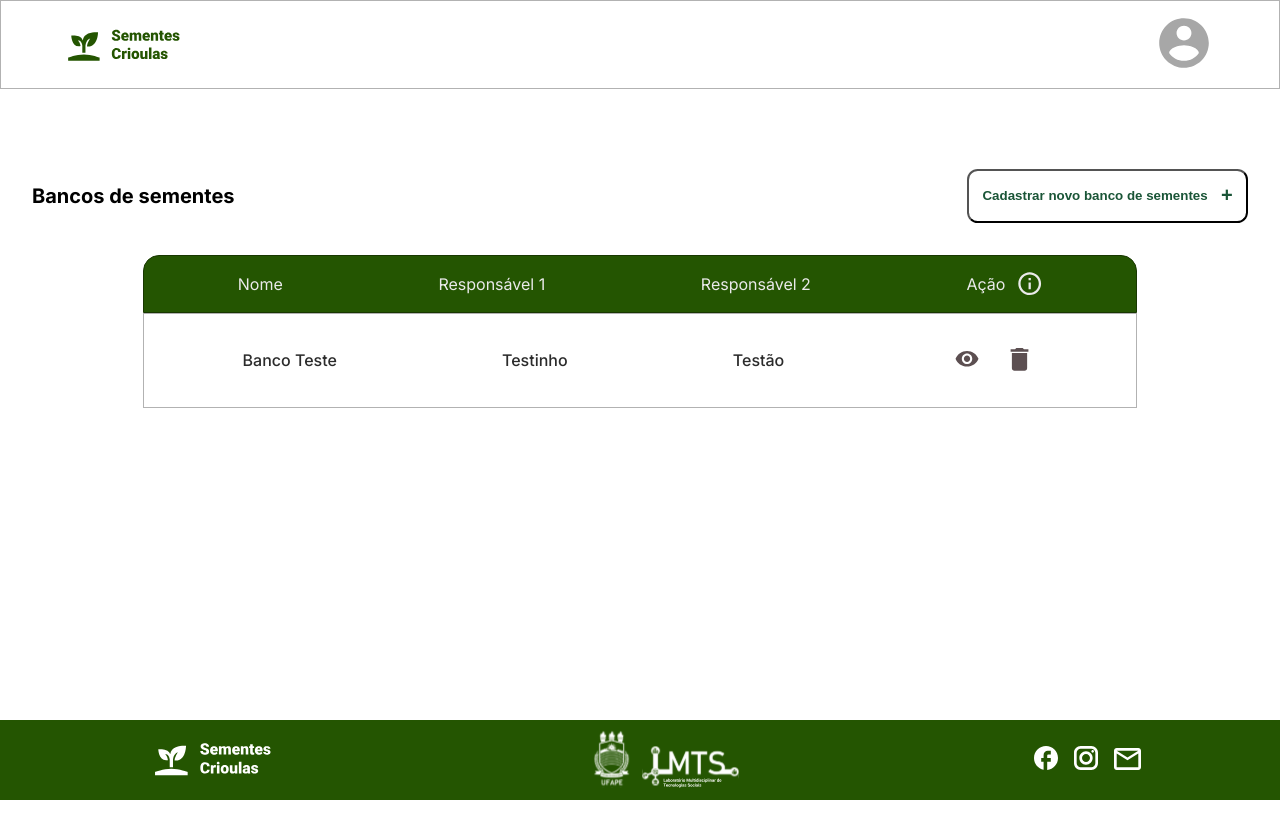
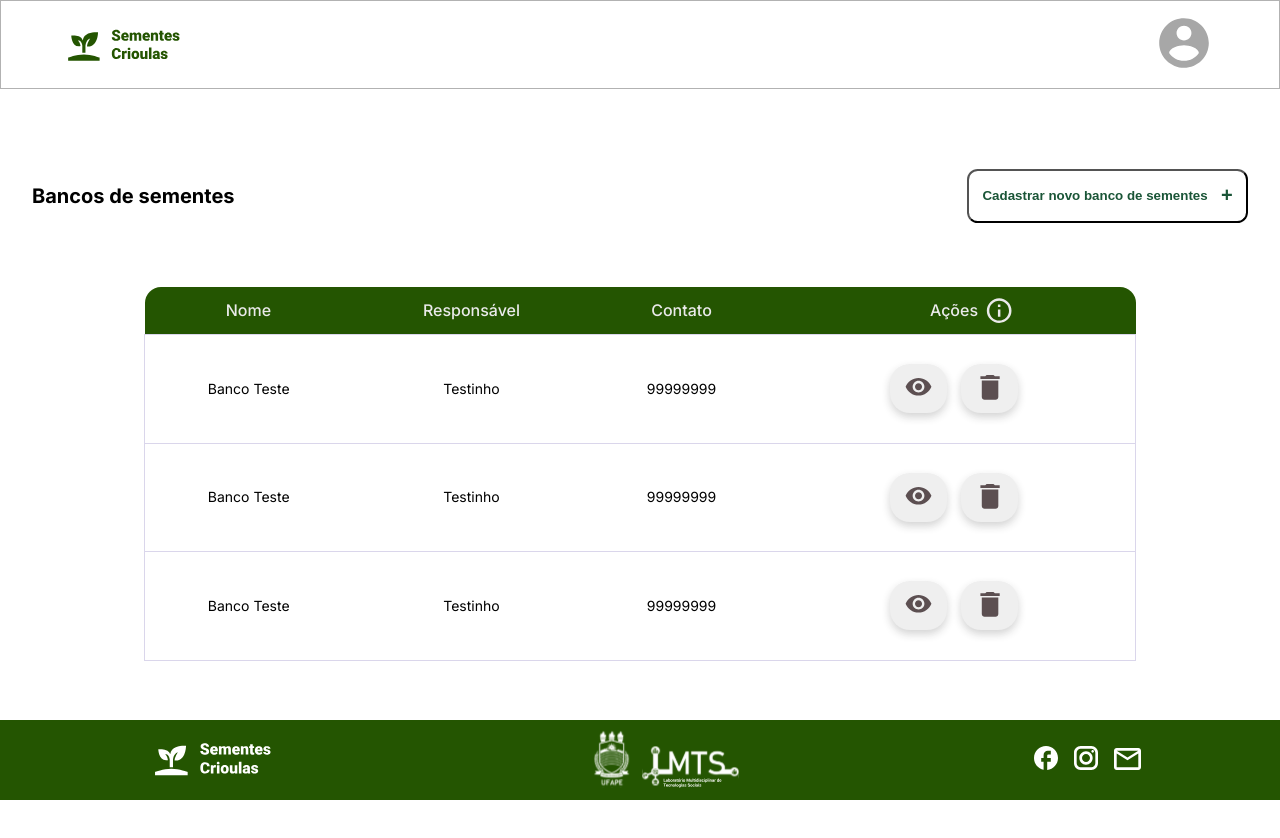
Before and after one commit to lmtsufape/coppabacs, a Next.js app in the folder frontend/: page /bancoSementes in a window 1280 px wide. Shown: the top 838 px of the page. Before the commit the page ends 800 px from the top, so only its background shows below. Built offline with nearby package versions, Linux system fonts and the light colour scheme.

Commit message:
:sparkles: fix: Layout banco sementes

```diff
--- a/frontend/src/app/bancoSementes/page.js
+++ b/frontend/src/app/bancoSementes/page.js
@@ -10,12 +10,12 @@ export default function bancoSementesPage(){
       listName="Bancos de sementes"
       buttonName="Cadastrar novo banco de sementes"
       table1="Nome"
-      table2="Responsável 1"
-      table3="Responsável 2"
-      table4="Ação"
+      table2="Responsável"
+      table3="Contato"
+      table4="Ações"
       content1="Banco Teste"
       content2="Testinho"
-      content3="Testão"
+      content3="99999999"
       />
       <Footer />
 
--- a/frontend/src/components/BancoSementes/index.js
+++ b/frontend/src/components/BancoSementes/index.js
@@ -62,7 +62,7 @@ export default function BancoSementes({ fundacao, responsavel1, responsavel2, co
                   <h1>Associados</h1>
                 </button>
                 <button className={style.body__title_div_button_last}>
-                  <span>
+                  <span className={style.body__svg}>
                     <Image src="/assets/iconTransations.svg" alt="Transições" width={24} height={24}/>
                   </span>
                   <h1>Transições</h1>
--- /dev/null
+++ b/frontend/src/components/List/Table/index.js
@@ -0,0 +1,92 @@
+import Image from "next/image";
+import style from "./table.module.scss";
+
+
+export default function tableLayout({table1, table2, table3, table4, content1, content2, content3}){
+  return(
+    <div className={style.content}>
+      <table className={style.content__table}>
+        <thead>
+          <tr>
+            <th>{table1}</th>
+            <th>{table2}</th>
+            <th>{table3}</th>
+
+            <th>
+              {table4}
+              <span>
+               <Image src="/assets/iconInformacao.svg" alt="Visualizar" width={27} height={26}/>
+              </span>
+
+            </th>
+          </tr>
+        </thead>
+        <tbody>
+        <tr >
+            <td data-label="Nome">{content1}</td>
+            <td data-label="Responsavel">{content2}</td>
+            <td data-label="Contato">{content3}</td>
+
+            <td>
+              <div className={style.content__table_buttons}>
+
+                <button>
+                  <span>
+                    <Image src="/assets/iconOlho.svg" alt="Visualizar" width={27} height={26}/>
+                  </span>
+                </button>
+                <button>
+                  <span>
+                    <Image src="/assets/iconLixeira.svg" alt="Desativar" width={27} height={26}/>
+                  </span>
+                </button>
+              </div>
+            </td>
+          </tr>
+          <tr >
+            <td data-label="Nome">{content1}</td>
+            <td data-label="Responsavel">{content2}</td>
+            <td data-label="Contato">{content3}</td>
+
+            <td>
+              <div className={style.content__table_buttons}>
+
+                <button>
+                  <span>
+                    <Image src="/assets/iconOlho.svg" alt="Visualizar" width={27} height={26}/>
+                  </span>
+                </button>
+                <button>
+                  <span>
+                    <Image src="/assets/iconLixeira.svg" alt="Desativar" width={27} height={26}/>
+                  </span>
+                </button>
+              </div>
+            </td>
+          </tr>
+          <tr >
+            <td data-label="Nome">{content1}</td>
+            <td data-label="Responsavel">{content2}</td>
+            <td data-label="Contato">{content3}</td>
+
+            <td>
+              <div className={style.content__table_buttons}>
+
+                <button>
+                  <span>
+                    <Image src="/assets/iconOlho.svg" alt="Visualizar" width={27} height={26}/>
+                  </span>
+                </button>
+                <button>
+                  <span>
+                    <Image src="/assets/iconLixeira.svg" alt="Desativar" width={27} height={26}/>
+                  </span>
+                </button>
+              </div>
+            </td>
+          </tr>
+        </tbody>
+      </table>
+    </div>
+  );
+}
--- /dev/null
+++ b/frontend/src/components/List/Table/table.module.scss
@@ -0,0 +1,171 @@
+.content {
+  display: flex;
+  align-items: center;
+  justify-content: center;
+  text-align: center;
+
+  padding: 2em;
+
+  &__table {
+    font-weight: 400;
+    min-width: 260px;
+    width: 100%;
+    margin-bottom: 10em;
+
+    thead {
+      display: none;
+      font-weight: 500;
+    }
+    &_buttons{
+      display: flex;
+      justify-content: center;
+      align-items: center;
+      width: 100%;
+      gap: 1em;
+
+    }
+    &_buttons:first-child{
+      bottom: -30px;
+      left: 50%;
+      padding: 10px 0;
+      position: absolute;
+      transform: translate(-50%, 50%);
+    }
+
+    tbody {
+      tr {
+        border: 1px solid #dad6eb;
+        border-radius: 5px;
+        display: block;
+        padding: 30px;
+        margin-bottom: 30px;
+
+        td {
+          display: block;
+          font-weight: 500;
+          padding: 5px;
+          position: relative;
+          text-align: right;
+
+          button {
+            border: none;
+            border-radius: 20px;
+            //background-color: #245501;
+            box-shadow: 0 4px 8px transparentize(#222, .8);
+            transition: background .12s ease-out;
+            width: 50%;
+
+            &:hover,
+            &:focus {
+              background: lighten(#245501, 5%);
+              cursor: pointer;
+            }
+          }
+
+          &:before {
+            color: #8a8a87;
+            content: attr(data-label);
+            font-weight: 400;
+            left: 5px;
+            position: absolute;
+          }
+        }
+      }
+    }
+  }
+}
+
+/******
+ Styles
+*******/
+
+
+@media all and (min-width: 768px) {
+.content{
+
+  &__table {
+    border-collapse: collapse;
+    max-width: 992px;
+    text-align: left;
+    width: 100%;
+
+    thead {
+      display: table-header-group;
+      color: #EAEAEA;
+      background-color: #245501;
+      height: 3em;
+      text-align: center;
+      th {
+        display: table-cell;
+        vertical-align: middle;
+        padding: 10px;
+        span{
+          position: absolute;
+          margin: -0.3em 0 0 0.5em;
+        }
+      }
+
+      th:first-child {
+        border-radius: 1em 0 0 0;
+      }
+      th:last-child {
+        border-radius: 0 1em 0 0;
+      }
+    }
+    &_buttons{
+      display: flex;
+      justify-content: center;
+      align-items: center;
+      width: 100%;
+      gap: 1em;
+    }
+    &_buttons:first-child{
+      padding: 10px 15px;
+      position: initial;
+      transform: translate(0);
+      width: auto;
+    }
+
+    tbody {
+      font-size: .875em;
+
+      tr {
+        border: none;
+        display: table-row;
+        border: 1px solid #dad6eb;
+
+
+        &:nth-child(odd) {
+          background: #fff;
+        }
+
+        td {
+          display: table-cell;
+          vertical-align: middle;
+          height: 6.25em;
+          font-weight: 400;
+          padding: 10px;
+          text-align: center;
+
+          button {
+            display: table-cell;
+            padding: 10px 15px;
+            position: initial;
+            transform: translate(0);
+            width: auto;
+          }
+
+          &:before {
+            display: none;
+          }
+
+          &:last-child {
+            text-align: right;
+          }
+        }
+      }
+    }
+  }
+
+}
+}
--- a/frontend/src/components/List/index.js
+++ b/frontend/src/components/List/index.js
@@ -1,6 +1,7 @@
 import Image from "next/image";
 import style from "./list.module.scss";
 
+import Table from "./Table";
 
 export default function List({listName, buttonName, table1, table2, table3, table4, content1, content2, content3}) {
     return (
@@ -12,44 +13,15 @@ export default function List({listName, buttonName, table1, table2, table3, tabl
             <span>+</span>
           </button>
         </div>
-        <div >
-          <table className={style.table}>
-            <thead className={style.table__header}>
-              <tr>
-                <th scope="col" className={style.table__content}>{table1}</th>
-                <th scope="col" className={style.table__content}>{table2}</th>
-                <th scope="col" className={style.table__content}>{table3}</th>
-                <th scope="col" className={style.table__content}>
-                  {table4}
-                  <Image src="/assets/iconInformacao.svg" alt="Visualizar" width={24} height={24}/>
-
-                </th>
-              </tr>
-              </thead>
-
-            <tbody className={style.table__body}>
-              <tr>
-                <td data-label="Nome" className={style.table__content}>
-                  <h1>{content1}</h1>
-                </td>
-                <td data-label="Responsável 1" className={style.table__content}>
-                  <h1>{content2}</h1>
-                </td>
-                <td data-label="Responsável 2" className={style.table__content}>
-                  <h1>{content3}</h1>
-                </td>
-                <td data-label="Acao" className={style.table__button}>
-                  <button >
-                    <Image src="/assets/iconOlho.svg" alt="Editar" width={24} height={24}/>
-                  </button>
-                  <button>
-                    <Image src="/assets/iconLixeira.svg" alt="Editar" width={24} height={24}/>
-                  </button>
-                </td>
-              </tr>
-            </tbody>
-          </table>
-        </div>
+      <Table
+        table1={table1}
+        table2={table2}
+        table3={table3}
+        table4={table4}
+        content1={content1}
+        content2={content2}
+        content3={content3}
+        />
      </div>
     );
 }
--- a/frontend/src/components/List/list.module.scss
+++ b/frontend/src/components/List/list.module.scss
@@ -1,5 +1,3 @@
-
-
 .header{
   display: flex;
   align-items: center;
@@ -39,76 +37,3 @@
     transition: 0.2s;
   }
 }
-
-
-.table{
-  display: flex;
-  flex-direction: column;
-  align-items: center;
-  justify-content: center;
-
-  &__header{
-    display: flex;
-    align-items: center;
-    align-content: center;
-    justify-content: space-between;
-
-    width: 60em;
-    padding: 1em;
-
-    color: #EAEAEA;
-    background-color: #245501;
-    border: 1px solid rgba(24,55, 01, 1);
-
-    border-radius: 1em 1em 0em 0em;
-    tr{
-      width: 100%;
-      display: flex;
-      justify-content: space-around;
-    }
-  }
-  &__content{
-    display: flex;
-    align-items: center;
-    gap: 0.8em;
-  }
-
-  &__body{
-    display: flex;
-    align-items: center;
-    justify-content: space-around;
-    width: 60em;
-    padding: 2em 1em 2em 1em;
-
-
-    border: 1px solid rgba(0, 0, 0, 0.3);
-    color: #2B2B2B;
-    font-size: 1em;
-    font-weight: 500;
-    tr{
-      width: 100%;
-      display: flex;
-      justify-content: space-around;
-    }
-  }
-  &__button{
-    display: flex;
-    align-items: center;
-    align-content: center;
-    justify-content: space-between;
-    gap: 1em;
-
-    button{
-      text-decoration: none;
-      background-color: #fff;
-      border: 0;
-    }
-
-
-  }
-
-}
-
-@media screen and (max-width: 700px) {
-
-}
```
Also changed, not shown: frontend/src/components/BancoSementes/bancoSementes.module.scss (+7 -0 lines).
